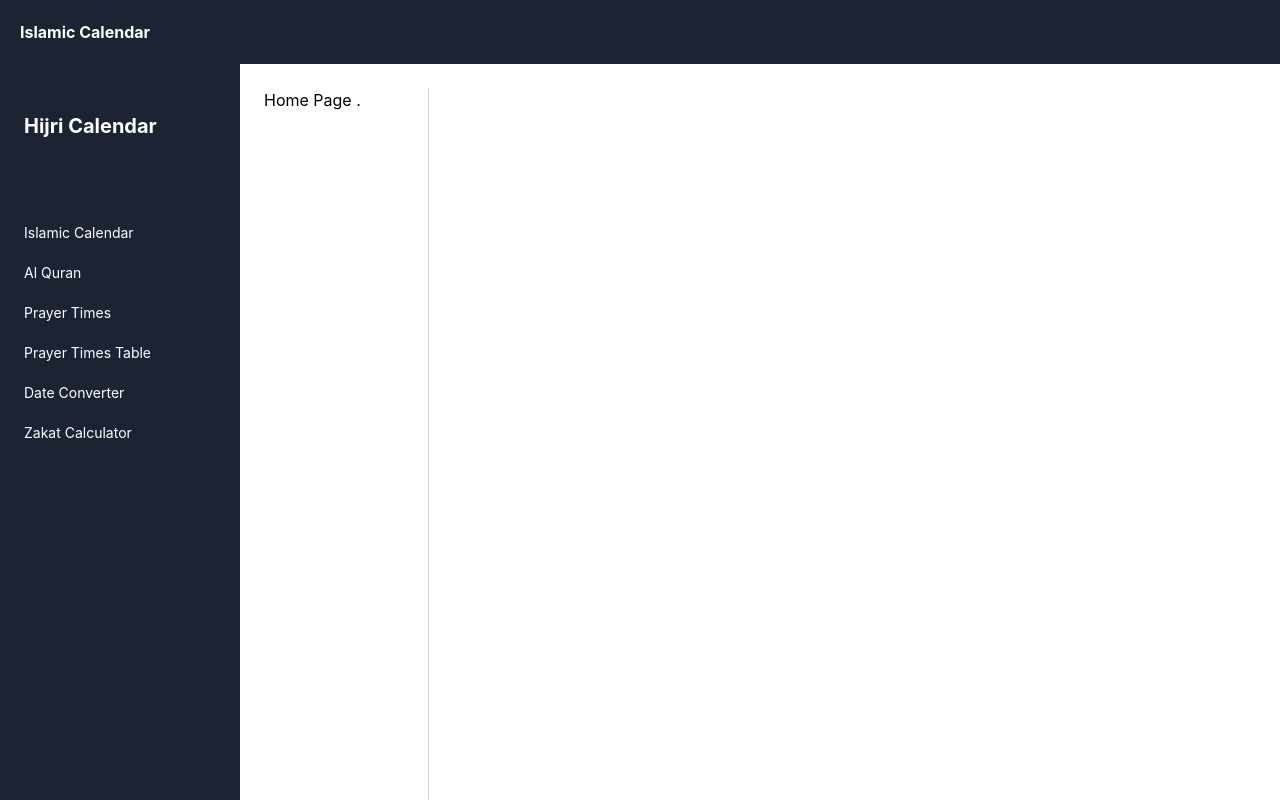
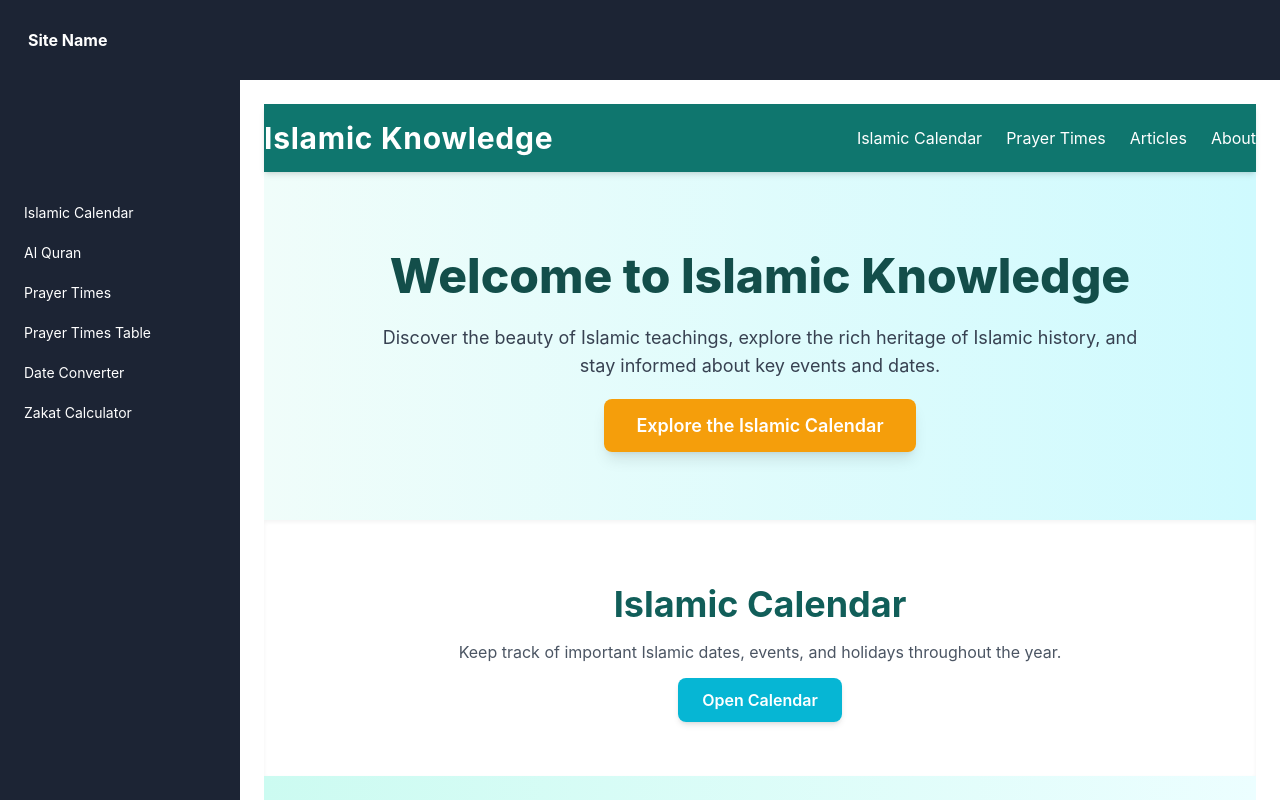
Before and after one commit to somu46/Islamic-calendar, a React (Create React App) app: page / in a window 1280 px wide. Shown: the top 800 px of the page. Built offline with nearby package versions, Linux system fonts and the light colour scheme.

Commit message:
`Refactor components: Home, Navbar, Sidebar, and SidebarGroup`

```diff
--- a/src/Components/Home/Home.js
+++ b/src/Components/Home/Home.js
@@ -1,20 +1,75 @@
 import React from 'react';
-//  import { useEffect } from 'react';
-// import ApiTest from '../../Test/test';
-
 
 const Home = () => {
+  return (
+    <div className="flex flex-col min-h-screen bg-gradient-to-r from-teal-50 to-cyan-100">
+      {/* Navbar */}
+      <header className="bg-teal-700 text-white py-4 shadow-md">
+        <nav className="container mx-auto flex justify-between items-center">
+          <h1 className="text-3xl font-bold tracking-wide">Islamic Knowledge</h1>
+          <ul className="flex space-x-6">
+            <li><a href="#calendar" className="hover:underline">Islamic Calendar</a></li>
+            <li><a href="#prayers" className="hover:underline">Prayer Times</a></li>
+            <li><a href="#articles" className="hover:underline">Articles</a></li>
+            <li><a href="#about" className="hover:underline">About</a></li>
+          </ul>
+        </nav>
+      </header>
 
-// useEffect(()=>{
-//   ApiTest();
-// },[])
+      {/* Main Content */}
+      <main className="flex-grow">
+        {/* Welcome Section */}
+        <section className="container mx-auto text-center py-20">
+          <h2 className="text-5xl font-extrabold text-teal-900 mb-6">
+            Welcome to Islamic Knowledge
+          </h2>
+          <p className="text-lg text-gray-700 mb-8 max-w-3xl mx-auto">
+            Discover the beauty of Islamic teachings, explore the rich heritage of Islamic history,
+            and stay informed about key events and dates.
+          </p>
+          <a
+            href="#calendar"
+            className="px-8 py-4 bg-amber-500 text-white text-lg font-semibold rounded-lg shadow-lg hover:bg-amber-600 transition-all duration-300"
+          >
+            Explore the Islamic Calendar
+          </a>
+        </section>
 
-  return (
-    <div className="flex h-screen">
+        {/* Featured Content */}
+        <section id="calendar" className="bg-white py-16 shadow-inner">
+          <div className="container mx-auto text-center">
+            <h3 className="text-4xl font-bold text-teal-800 mb-4">Islamic Calendar</h3>
+            <p className="text-gray-600 mb-6">
+              Keep track of important Islamic dates, events, and holidays throughout the year.
+            </p>
+            <a
+              href="/islamic-calendar"
+              className="px-6 py-3 bg-cyan-500 text-white font-semibold rounded-lg shadow-md hover:bg-cyan-600 transition-all duration-300"
+            >
+              Open Calendar
+            </a>
+          </div>
+        </section>
 
-      <div className="w-1/6 border-r border-gray-300">
-       Home Page .
-      </div>
+        {/* Inspirational Quote */}
+        <section id="prayers" className="bg-gradient-to-r from-teal-100 to-cyan-50 py-20">
+          <div className="container mx-auto text-center">
+            <blockquote className="text-2xl italic text-gray-800 max-w-3xl mx-auto">
+              "Indeed, the reminder benefits the believers."
+              <span className="block mt-4 text-lg font-semibold text-teal-700">— Quran 51:55</span>
+            </blockquote>
+          </div>
+        </section>
+      </main>
+
+      {/* Footer */}
+      <footer className="bg-teal-900 text-white py-6">
+        <div className="container mx-auto text-center">
+          <p className="text-sm">
+            &copy; {new Date().getFullYear()} Islamic Knowledge. All Rights Reserved.
+          </p>
+        </div>
+      </footer>
     </div>
   );
 };
--- a/src/Components/Navbar/Navbar.js
+++ b/src/Components/Navbar/Navbar.js
@@ -2,8 +2,10 @@ import React from 'react'
 
 const Navbar = () => {
   return (
-    <div className='bg-[#1C2434] p-5  text-white font-bold'>
-      Islamic Calendar
+    <div className='bg-[#1C2434] p-3  text-white font-bold top-0 w-full'>
+         <p className='m-4'>
+         Site Name
+         </p>
     </div>
   )
 }
--- a/src/Components/Sidebar/Sidebar.js
+++ b/src/Components/Sidebar/Sidebar.js
@@ -1,10 +1,9 @@
 import React, { useEffect, useRef, useState } from 'react';
 import { NavLink } from 'react-router-dom';
-// import SidebarLinkGroup from './SidebarGroup';
+
 
 const Sidebar = ({ sidebarOpen, setSidebarOpen }) => {
-  // const location = useLocation();
-  // const { pathname } = location;
+
 
   const trigger = useRef(null);
   const sidebar = useRef(null);
@@ -59,9 +58,7 @@ console.log(setSidebarExpanded);
     >
       {/* Sidebar Header */}
       <div className="flex items-center  justify-between gap-4 px-6 py-3 lg:py-6 mt-5">
-        <NavLink to="/">
-          <h1 className="text-white my-1 font-bold top-1 text-xl">Hijri Calendar</h1>
-        </NavLink>
+
         <button
           ref={trigger}
           onClick={() => setSidebarOpen(!sidebarOpen)}
--- a/src/Components/Sidebar/SidebarGroup.js
+++ /dev/null
@@ -1,18 +0,0 @@
-import {  useState } from 'react';
-
-
-
-const SidebarLinkGroup = ({
-  children,
-  activeCondition,
-}) => {
-  const [open, setOpen] = useState(activeCondition);
-
-  const handleClick = () => {
-    setOpen(!open);
-  };
-
-  return <li>{children(handleClick, open)}</li>;
-};
-
-export default SidebarLinkGroup;
```
Also changed, not shown: src/index.js (+9 -0 lines).
